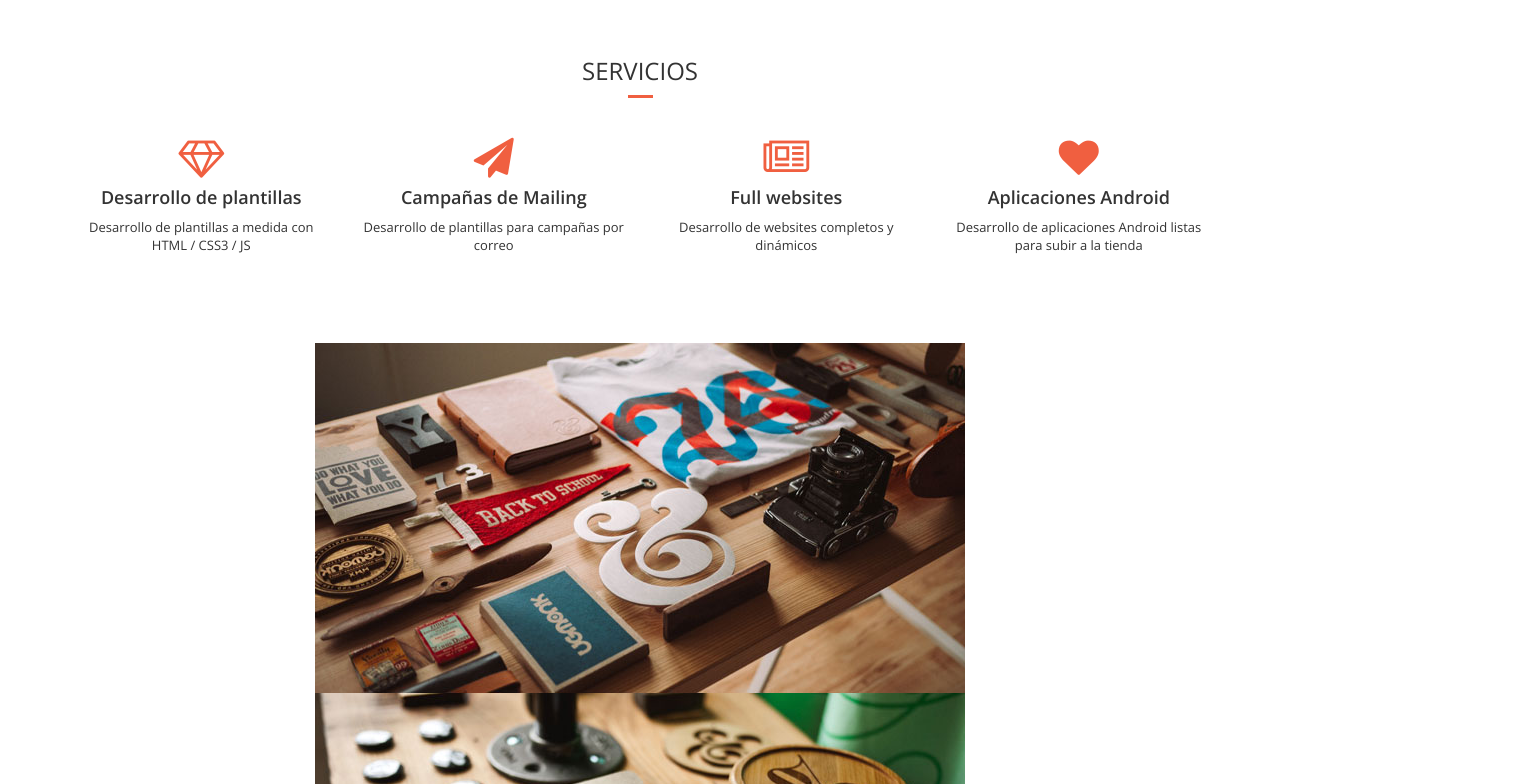
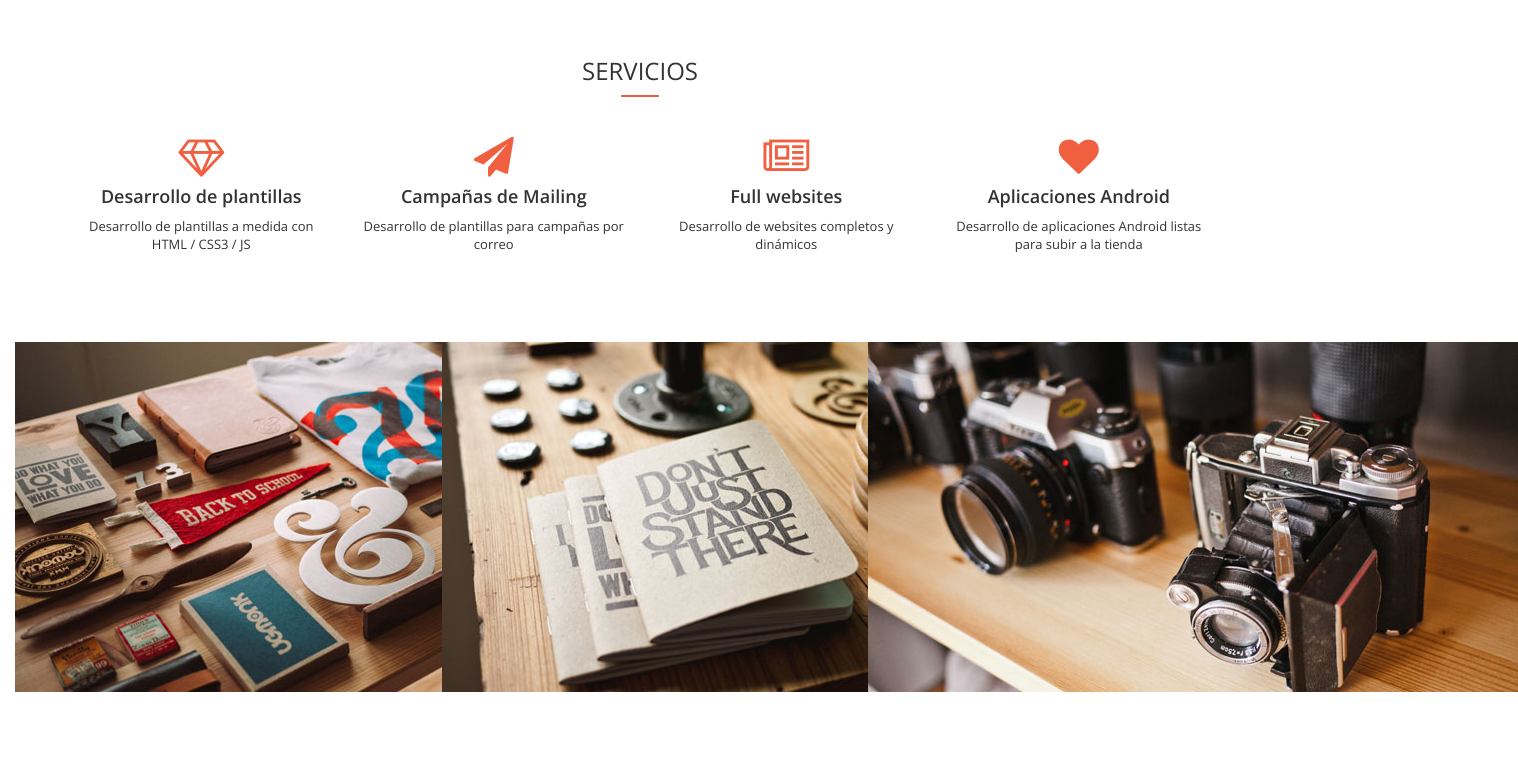
Before and after one commit to Ferruzo/Portafolio, a plain HTML site: page index-Kiara.html in a window 1280 px wide. Shown: the top 784 px of the page, 1518 px wide, since content can reach past the window. Drawn offline with nearby package versions, Linux system fonts and the light colour scheme.

Commit message:
linea cambiada

```diff
--- a/css/Kiara.css
+++ b/css/Kiara.css
@@ -6,3 +6,7 @@
 .margin-iconos {
     margin: 40px 0;
 }
+
+#pics img {
+
+}
--- a/css/utilities.css
+++ b/css/utilities.css
@@ -8,8 +8,8 @@
 }
 
 hr {
-	width: 2.5rem;
-	height: 0.3rem;
+	width: 3.8rem;
+	height: 0.2rem;
 	border: none;
 	margin: auto;
 }
--- a/index-Kiara.html
+++ b/index-Kiara.html
@@ -68,9 +68,15 @@
     <section id="pics">
         <div class="container-fluid">
             <div class="row">
-                <img src="img/portfolio/1.jpg" alt="Back To school" />
-                <img src="img/portfolio/2.jpg" alt="Don't just stand there" />
-                <img src="img/portfolio/3.jpg" alt="Cameras" />
+                <div class="col-lg-4">
+                    <img src="img/portfolio/1.jpg" alt="Back To school" />
+                </div>
+                <div class="col-lg-4">
+                    <img src="img/portfolio/2.jpg" alt="Don't just stand there" />
+                </div>
+                <div class="col-lg-4">
+                    <img src="img/portfolio/3.jpg" alt="Cameras" />
+                </div>
             </div>
         </div>
     </section>
```
